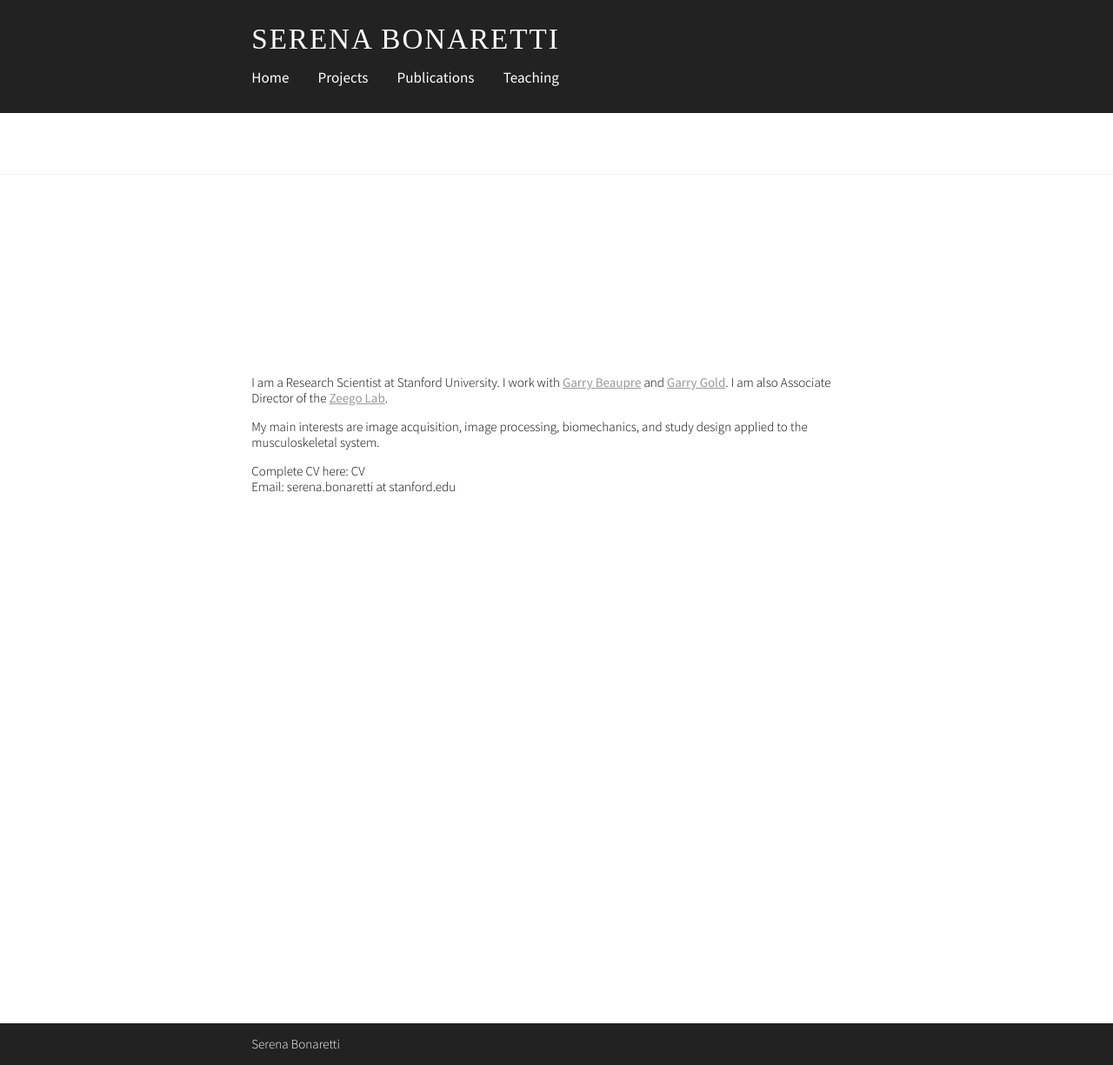
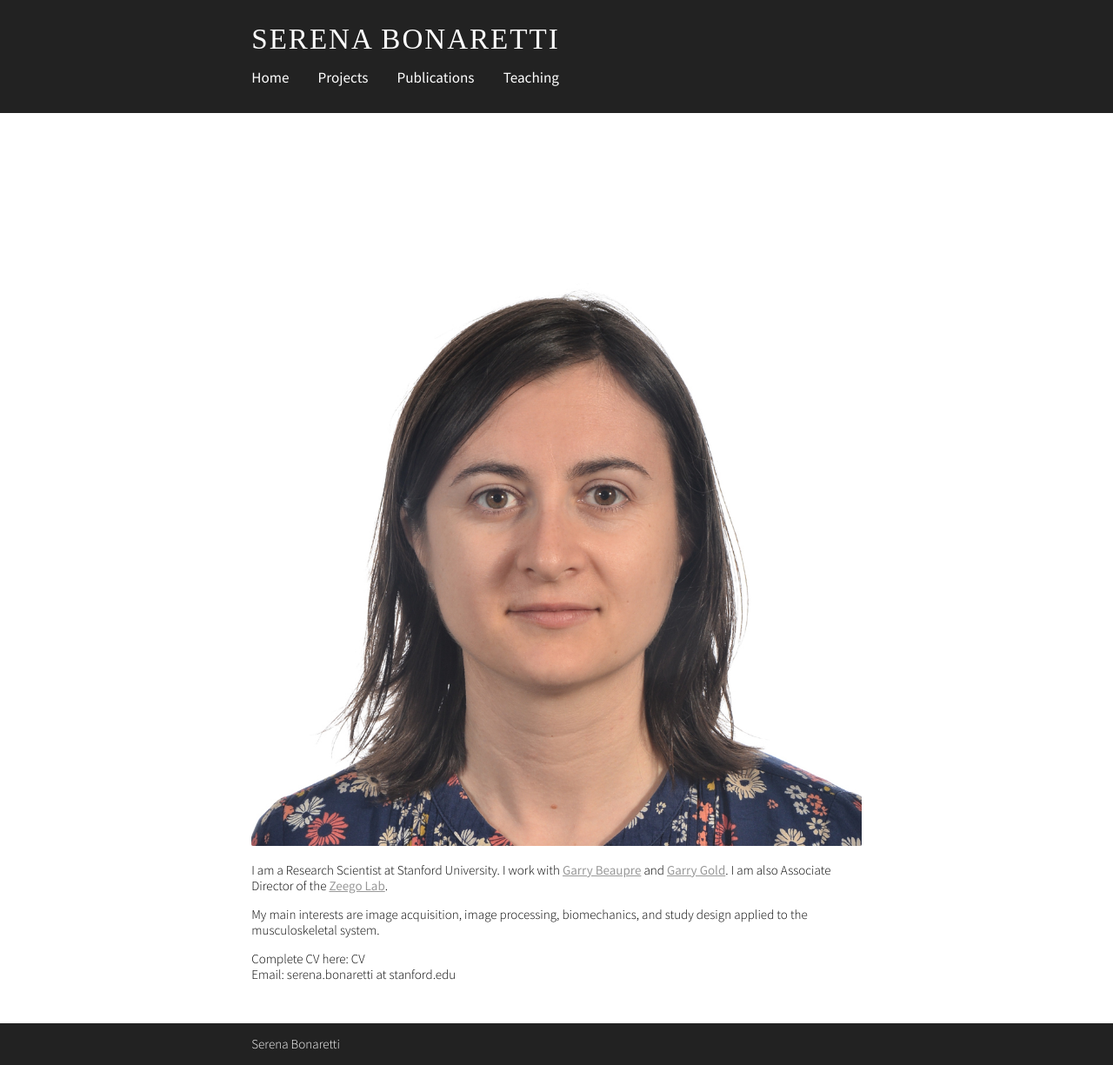
Before and after one commit to sbonaretti/sbonaretti.github.io, a Jekyll site: the page built from index.html, in a window 1280 px wide and 1225 px high. Shown: the whole window at 87% size. Built offline with Jekyll 4.4.1, drawn with Linux system fonts in a browser that asks for light colours; some web fonts are replaced; the list of posts is cut into pages by our own code.

Commit message:
Update index.html

```diff
--- a/index.html
+++ b/index.html
@@ -8,13 +8,13 @@ layout: default
 <link href="{{ '/index.css' | prepend: site.baseurl }}" rel="stylesheet">
 <head>
   <style>
-    main{
-      margin-top: 200px  /* added - Add a top margin to avoid content overlay with nav */
-    }
+
   </style>
 </head>
 
 <body>
+
+  <img src="/attachments/photo.jpg" alt="Mountain View">
 
   <p>
   I am a Research Scientist at Stanford University. I work with <a href="http://pavir.org/means/researchers/gary-s-beaupre-ph-d/" target="_blank">Garry Beaupre</a> and <a href="https://med.stanford.edu/profiles/garry-gold" target="_blank">Garry Gold</a>. I am also Associate Director of the <a href="http://med.stanford.edu/zeegolab.html" target="_blank">Zeego Lab</a>.   </p>
```
